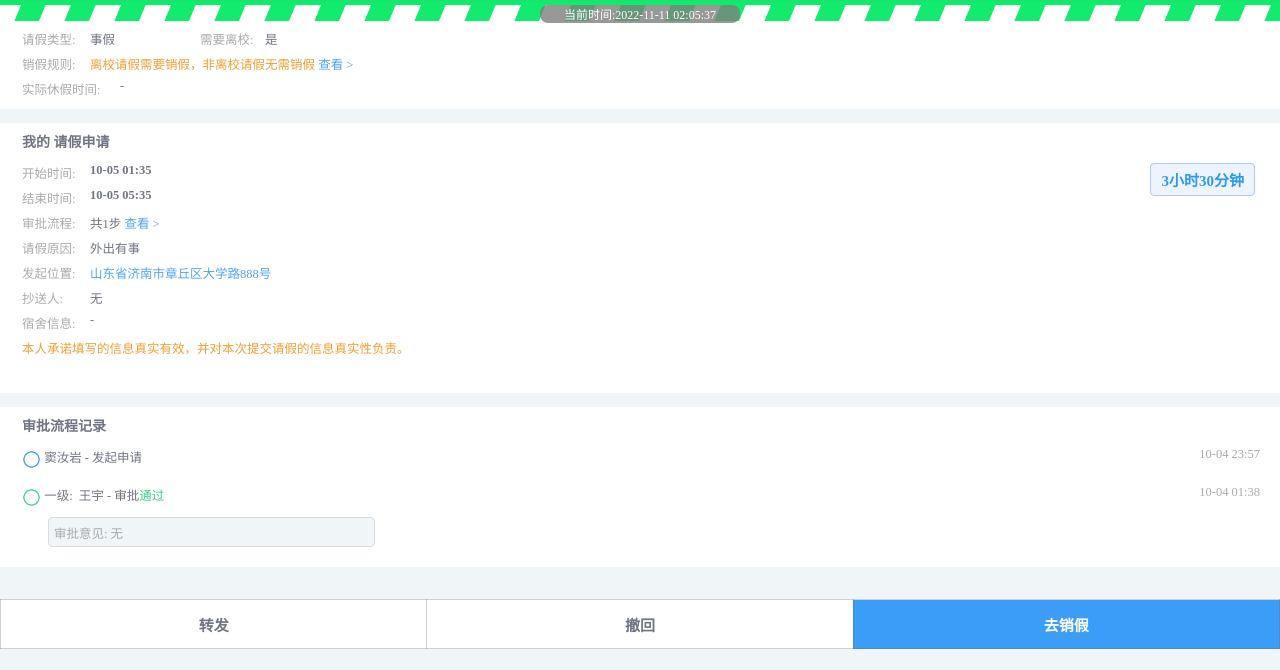
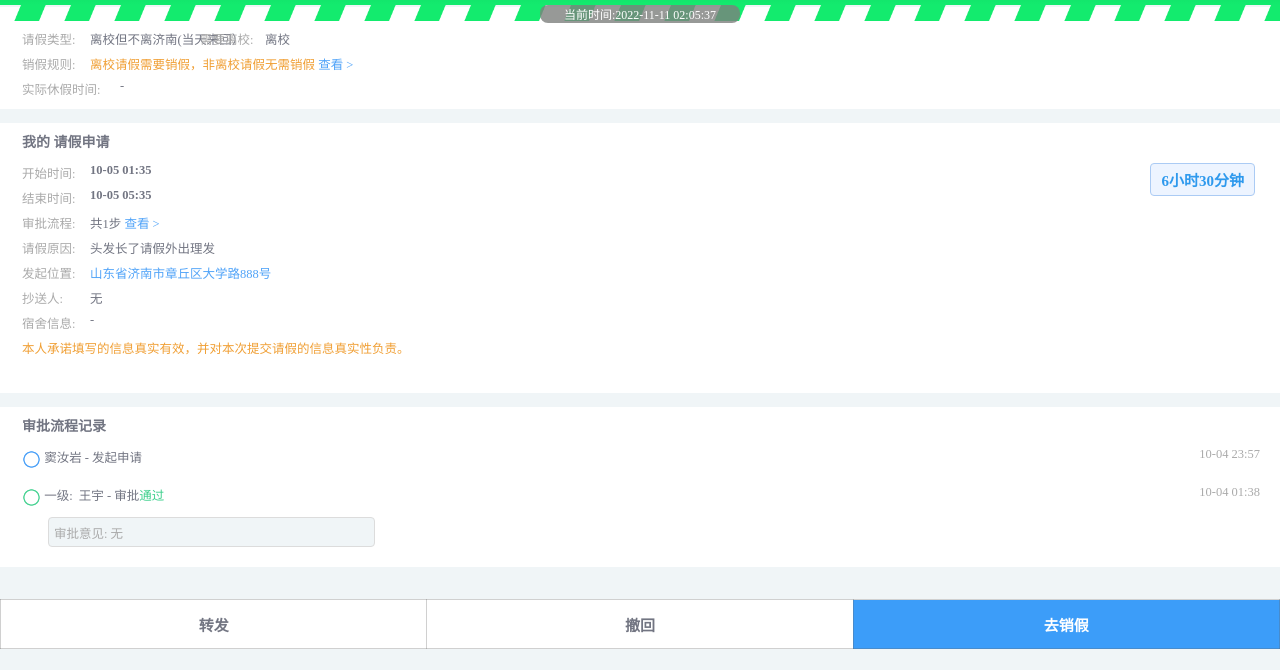
Before and after one commit to twistedkfc/today-school, a plain HTML site: page 请假v2/index.html in a window 1280 px wide. Shown: the part 151-821 px from the top of the page. Drawn offline with nearby package versions, Linux system fonts and the light colour scheme.

Commit message:
Update index.html

```diff
--- a/请假v2/index.html
+++ b/请假v2/index.html
@@ -36,8 +36,8 @@
     <div id="four">当前时间:2022-04-02 17:51:50</div>
     <!-- 请假类型 -->
     <div id="five">
-        <div class="abs lab left_len" id="qjlx">请假类型:</div><div class="abs" id="sj">事假</div>
-        <div class="abs lab" id="xylx">需要离校:</div><div class="abs" id="s">是</div>
+        <div class="abs lab left_len" id="qjlx">请假类型:</div><div class="abs" id="sj">离校但不离济南(当天来回）</div>
+        <div class="abs lab" id="xylx">需要离校:</div><div class="abs" id="s">离校</div>
         <div class="abs lab left_len" id="xjgz">销假规则:</div><div class="abs" id="lx">离校请假需要销假，非离校请假无需销假 <span class="ck" id="gzck">查看 ></span></div>
         <div class="abs lab left_len" id="sjxjsj">实际休假时间:</div><div class="abs" id="_">-</div>
     </div>
@@ -47,12 +47,12 @@
         <div class="abs lab left_len" id="kssj">开始时间:</div><div class="abs left_len2" id="kssj2">11-12 11:30</div>
         <div class="abs lab left_len" id="jssj">结束时间:</div><div class="abs left_len2" id="jssj2">11-12 18:00</div>
         <div class="abs lab left_len splc" >审批流程:</div><div class="abs left_len2 splc">共1步 <span class="ck" id="lcck">查看 ></span></div>
-        <div class="abs lab left_len qjyy" >请假原因:</div><div class="abs left_len2 qjyy">外出有事</div>
+        <div class="abs lab left_len qjyy" >请假原因:</div><div class="abs left_len2 qjyy">头发长了请假外出理发</div>
         <div class="abs lab left_len fqwz" >发起位置:</div><div class="abs left_len2 fqwz" id="wz">山东省济南市章丘区大学路888号</div>
         <div class="abs lab left_len csr" >抄送人:</div><div class="abs left_len2 csr">无</div>
         <div class="abs lab left_len ssxx" >宿舍信息:</div><div class="abs left_len2 ssxx">-</div>
         <div class="abs left_len" id="cn">本人承诺填写的信息真实有效，并对本次提交请假的信息真实性负责。</div>
-        <span id="time_len">3小时30分钟</span>
+        <span id="time_len">6小时30分钟</span>
     </div>
 
     <div id="nine">
```
